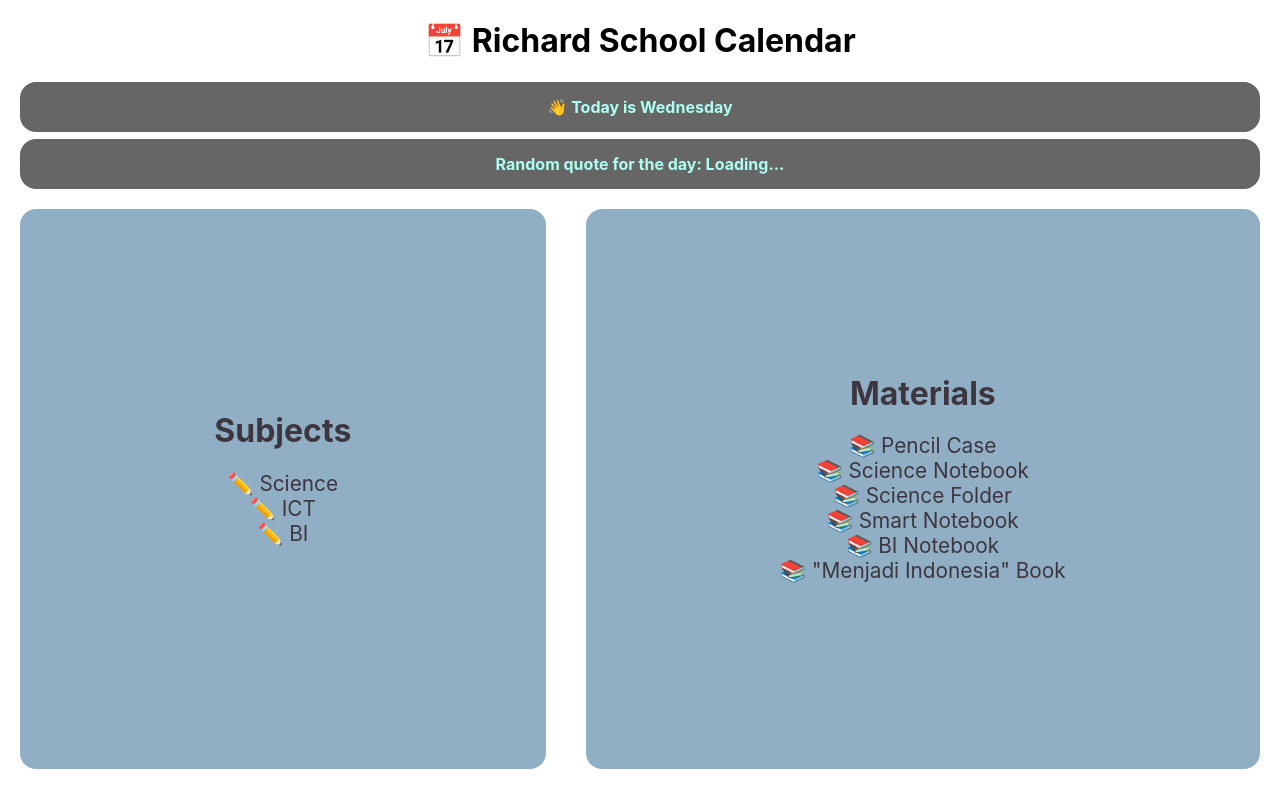
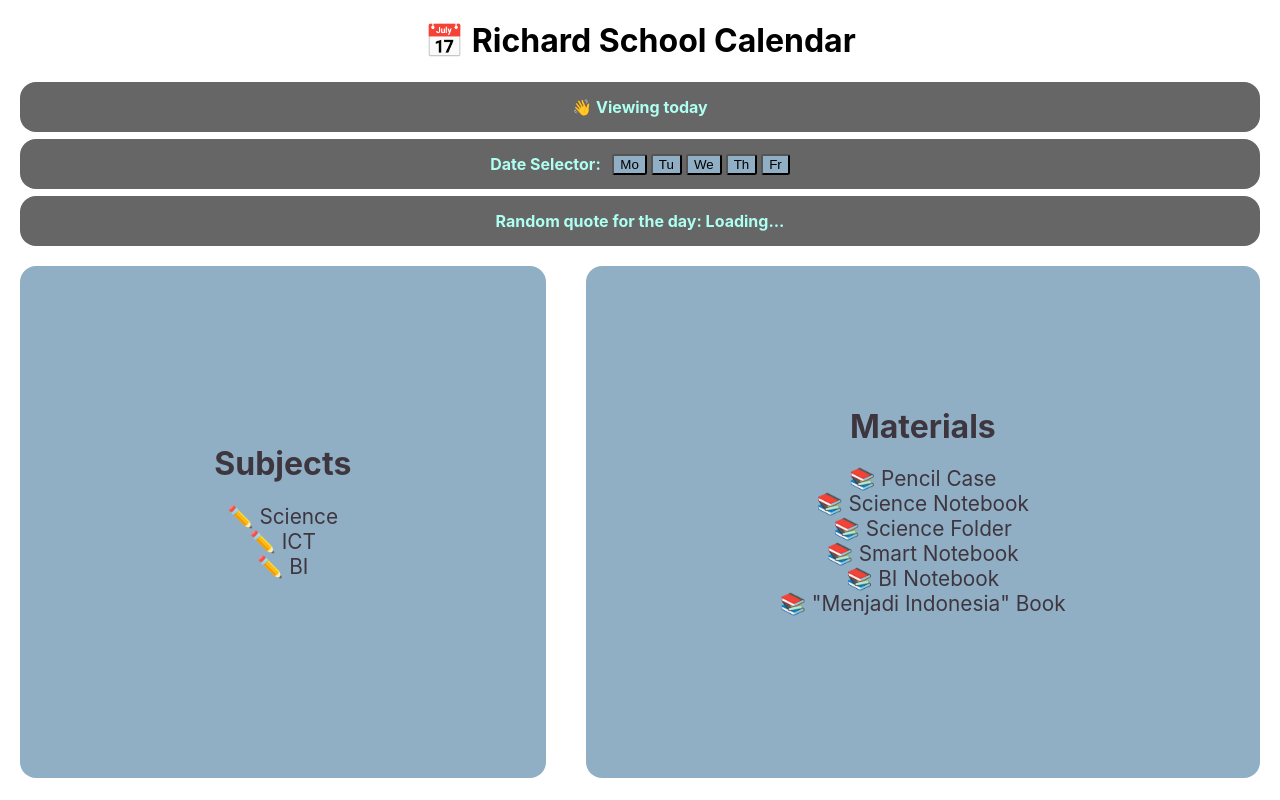
Before and after one commit to richardbarlian/Regents-School-Calendar, a React (Create React App) app: page / in a window 1280 px wide. Built offline with nearby package versions, Linux system fonts and the light colour scheme; no server answers.

Commit message:
add selector

```diff
--- a/src/App.css
+++ b/src/App.css
@@ -16,7 +16,7 @@ h1 {
   text-align: center;
   list-style-type: none;
   background-color: #90afc5;
-  height: calc(100vh - 15em);
+  height: calc(100vh - 18em);
   margin-left: 20px;
   margin-right: 20px;
   display: flex;
@@ -44,6 +44,7 @@ h1 {
 }
 
 .date,
+.selector,
 .quote {
   background-color: #666666;
   height: 50px;
@@ -61,7 +62,9 @@ h1 {
   transition: 500ms ease-in-out;
 }
 
-.date:hover, .quote:hover {
+.date:hover,
+.selector:hover,
+.quote:hover {
   transform: scale(1.02);
 }
 
@@ -74,3 +77,10 @@ h1 {
   font-weight: bold;
   font-size: 1em;
 }
+
+.selector button {
+  border-radius: 0.2em;
+  margin-left: 4px;
+  transform: translateY(1px);
+  background-color: #90afc5;
+}
--- a/src/App.js
+++ b/src/App.js
@@ -3,16 +3,22 @@ import Materials from "./components/Materials";
 import Date from "./components/Date";
 import Quote from "./components/Quote";
 import "./App.css";
+import Selector from "./components/Selector";
+import { useState } from "react";
+import { day } from "./constants";
 
 function App() {
+  const [date, setDate] = useState(day);
+
   return (
     <div className="App">
       <h1>📅 Richard School Calendar</h1>
-      <Date />
+      <Date date={date} />
+      <Selector setDate={setDate} />
       <Quote />
       <div className="content">
-        <Subjects />
-        <Materials />
+        <Subjects date={date}/>
+        <Materials date={date}/>
       </div>
     </div>
   );
--- a/src/components/Date.js
+++ b/src/components/Date.js
@@ -1,7 +1,15 @@
 import { day } from "../constants";
 
-function Date() {
-  return <div className="date">👋 Today is {day}</div>;
+function Date({ date }) {
+  return date !== day ? (
+    <div className="date">
+      👋 Viewing {date}, Today is {day}
+    </div>
+  ) : (
+    <div className="date">
+      👋 Viewing today
+    </div>
+  );
 }
 
 export default Date;
--- a/src/components/Materials.js
+++ b/src/components/Materials.js
@@ -1,12 +1,12 @@
 import React, { useEffect, useState } from "react";
-import { daysAndSubjects, subjectsAndMaterials, day } from "../constants";
+import { daysAndSubjects, subjectsAndMaterials } from "../constants";
 
-function Materials() {
+function Materials({ date }) {
   const [subjects, setSubjects] = useState([]);
 
   useEffect(() => {
-    setSubjects(daysAndSubjects[day]);
-  }, []);
+    setSubjects(daysAndSubjects[date]);
+  }, [date]);
 
   const materials = [];
 
--- /dev/null
+++ b/src/components/Selector.js
@@ -0,0 +1,14 @@
+function Selector({ setDate }) {
+  return (
+    <div className="selector">
+      Date Selector: &nbsp;
+      <button onClick={() => setDate("Monday")}>Mo</button>
+      <button onClick={() => setDate("Tuesday")}>Tu</button>
+      <button onClick={() => setDate("Wednesday")}>We</button>
+      <button onClick={() => setDate("Thursday")}>Th</button>
+      <button onClick={() => setDate("Friday")}>Fr</button>
+    </div>
+  );
+}
+
+export default Selector;
--- a/src/components/Subjects.js
+++ b/src/components/Subjects.js
@@ -1,12 +1,12 @@
 import React, { useEffect, useState } from "react";
-import { daysAndSubjects, day } from "../constants";
+import { daysAndSubjects } from "../constants";
 
-function Subjects() {
+function Subjects({ date }) {
   const [subjects, setSubjects] = useState([]);
 
   useEffect(() => {
-    setSubjects(daysAndSubjects[day]);
-  }, []);
+    setSubjects(daysAndSubjects[date]);
+  }, [date]);
 
   return (
     <div>
```
